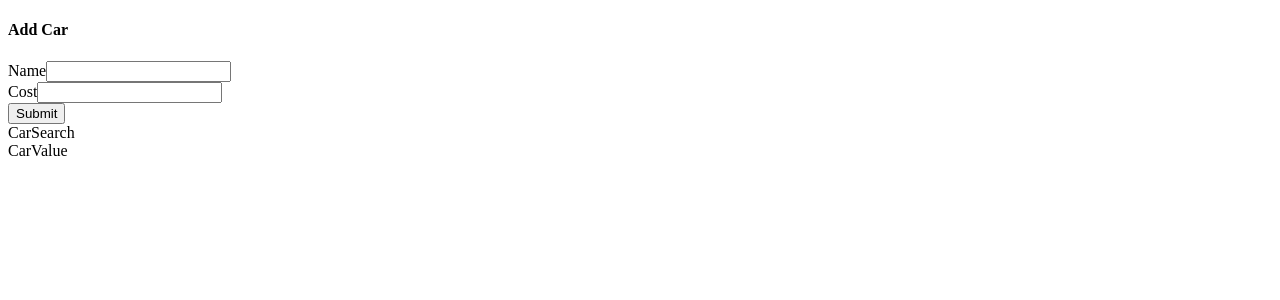
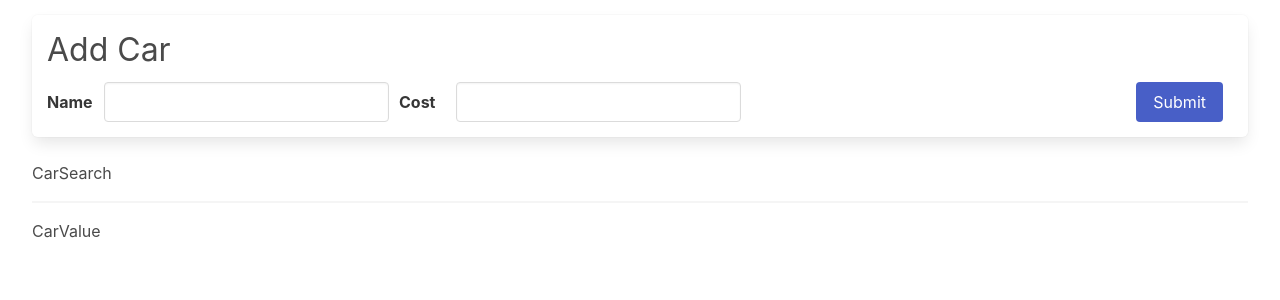
Before and after one commit to electricfeel1979/react-redux-section20, a React (Create React App) app: page / in a window 1280 px wide. Shown: the top 300 px of the page. Built offline with nearby package versions, Linux system fonts and the light colour scheme.

Commit message:
334. Adding Styling

```diff
--- a/src/App.js
+++ b/src/App.js
@@ -1,17 +1,17 @@
-import CarForm from "./components/CarForm";
-import CarList from "./components/CarList";
-import CarSearch from "./components/CarSearch";
-import CarValue from "./components/CarValue";
+import CarForm from './components/CarForm';
+import CarList from './components/CarList';
+import CarSearch from './components/CarSearch';
+import CarValue from './components/CarValue';
 
 function App() {
   return (
-    <div>
+    <div className="container is-fluid">
       <CarForm />
+      <CarSearch />
       <CarList />
-      <CarSearch />
       <CarValue />
     </div>
-  )
+  );
 }
 
 export default App;
--- a/src/components/CarList.js
+++ b/src/components/CarList.js
@@ -1,9 +1,8 @@
-import { useSelector, useDispatch } from "react-redux";
+import { useSelector, useDispatch } from 'react-redux';
 import { removeCar } from '../store';
 
 function CarList() {
   const dispatch = useDispatch();
-
   const cars = useSelector((state) => {
     return state.cars.data;
   });
@@ -25,14 +24,15 @@
           Delete
         </button>
       </div>
-    )
+    );
   });
 
   return (
     <div className="car-list">
       {renderedCars}
+      <hr />
     </div>
-  )
+  );
 }
 
 export default CarList;
--- a/src/index.js
+++ b/src/index.js
@@ -1,3 +1,5 @@
+import 'bulma/css/bulma.css';
+import './styles.css';
 import React from 'react';
 import { createRoot } from 'react-dom/client';
 import { Provider } from 'react-redux';
@@ -9,6 +11,6 @@
 
 root.render(
   <Provider store={store}>
-      <App />
+    <App />
   </Provider>
 );
--- /dev/null
+++ b/src/styles.css
@@ -0,0 +1,79 @@
+.car-form {
+  margin-top: 15px;
+  padding: 15px;
+}
+.car-form .field-group {
+  display: flex;
+  margin-bottom: 0px;
+}
+.car-form form {
+  display: flex;
+  justify-content: space-between;
+}
+.car-form .field {
+  display: flex;
+  align-items: center;
+  margin-bottom: 0px;
+  margin-right: 10px;
+}
+.car-form .field label.label {
+  margin-bottom: 0px;
+  width: 70px;
+}
+.car-form input {
+  width: 100%;
+}
+.car-form h4.subtitle.is-3 {
+  margin-bottom: 0.75rem;
+}
+
+.car-list .panel.bold {
+  font-weight: 600;
+}
+
+.car-list .panel {
+  padding: 10px;
+  display: flex;
+  flex-direction: row;
+  justify-content: space-between;
+  align-items: center;
+}
+
+.car-list p {
+  font-size: 1.5rem;
+}
+
+.car-list .note {
+  font-style: italic;
+  display: block;
+  margin: 40px 20px;
+}
+
+.car-value {
+  font-size: 2rem;
+  text-align: right;
+}
+
+hr {
+  margin: 1rem 0;
+}
+
+.list-header {
+  display: flex;
+  flex-direction: row;
+  justify-content: space-between;
+  align-items: center;
+}
+
+.list-header h3.title {
+  margin-bottom: 0px;
+}
+
+.list-header .search {
+  display: flex;
+  align-items: center;
+}
+.list-header .search .label {
+  margin-bottom: 0px;
+  margin-right: 10px;
+}
```
Also changed, not shown: src/components/CarForm.js (+7 -8 lines), src/store/index.js (+3 -4 lines), src/components/CarSearch.js (line endings or trailing spaces), src/components/CarValue.js (line endings or trailing spaces).
